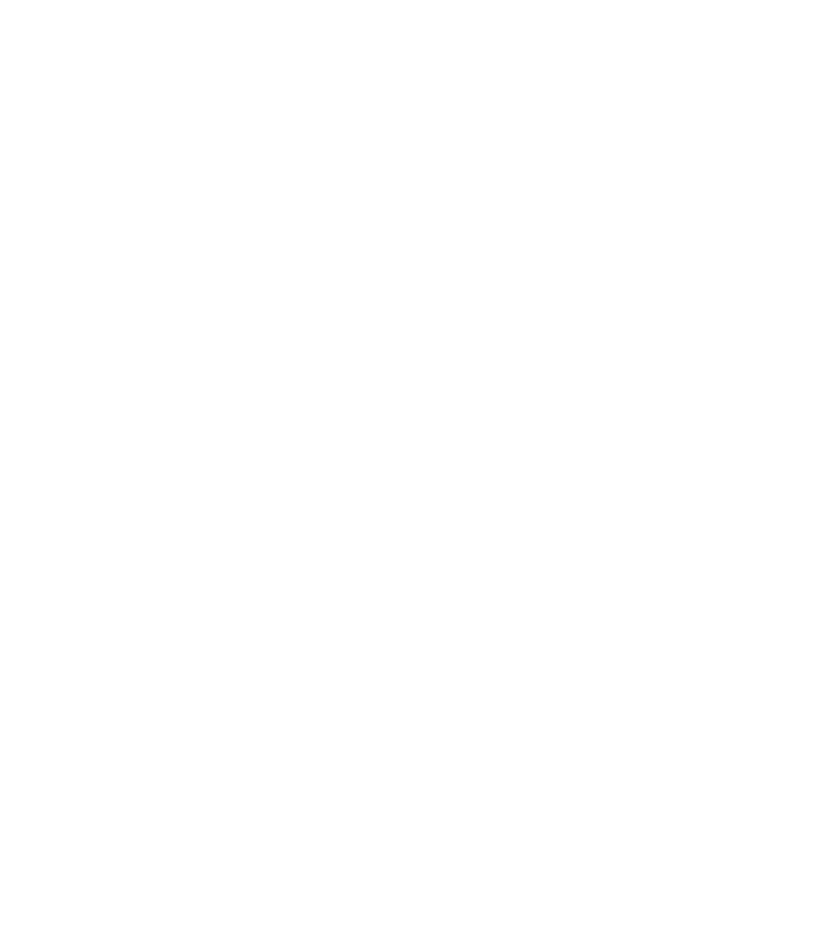
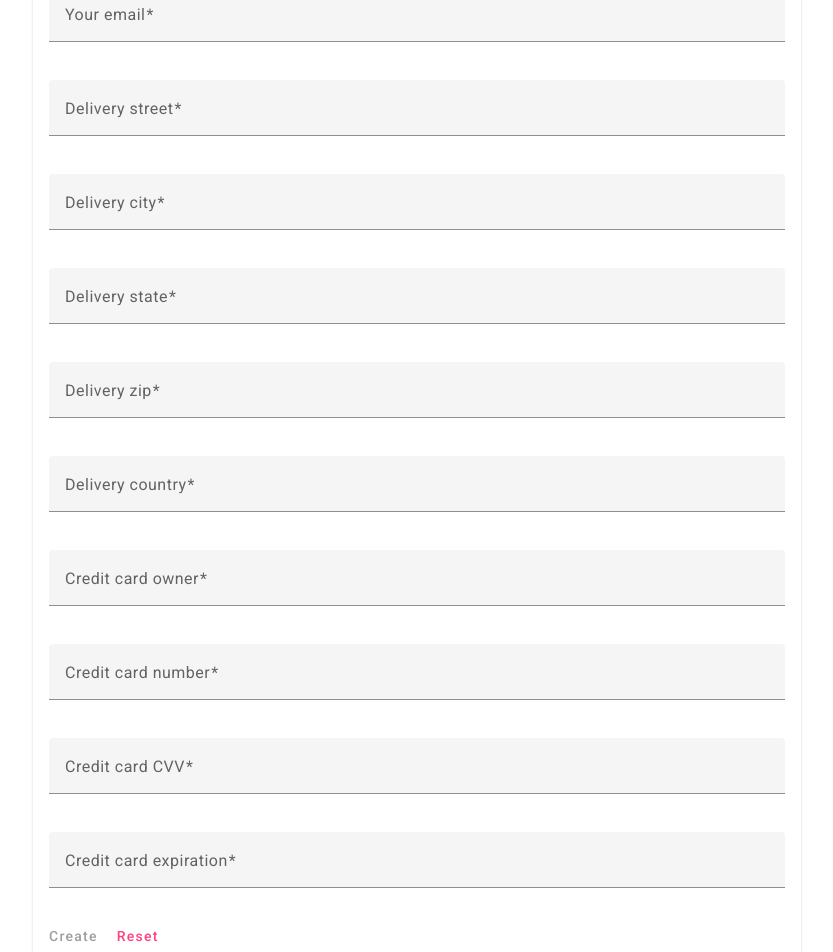
Before and after one commit to rouzzlan/taco-ui-order, an Angular app: page / in a window 1280 px wide. Shown: the part 220-1172 px from the top of the page, without its empty margins (223-1056 px from the left). Before the commit the page ends 800 px from the top, so only its background shows below. Built offline with nearby package versions, Linux system fonts and the light colour scheme.

Commit message:
formfield added

```diff
--- a/src/app/components/create-order/create-order.component.css
+++ b/src/app/components/create-order/create-order.component.css
@@ -0,0 +1,11 @@
+.mat-field-full-width {
+  width: 100%;
+}
+
+.form-card {
+  width: 60%;
+  min-width: 200px;
+  max-width: 800px;
+  margin-right: auto;
+  margin-left: auto;
+}
--- a/src/app/components/create-order/create-order.component.html
+++ b/src/app/components/create-order/create-order.component.html
@@ -1 +1,79 @@
-<p>create-order works!</p>
+<form [formGroup]="orderFormGroup" (ngSubmit)="onSubmit()">
+  <mat-card class="form-card">
+    <mat-card-title>
+      Create Order
+    </mat-card-title>
+    <mat-card-content>
+      <p>
+        <mat-form-field class="mat-field-full-width">
+          <mat-label>Order Name</mat-label>
+          <input matInput [formControl]="nameFC">
+        </mat-form-field>
+      </p>
+      <p>
+        <mat-form-field class="mat-field-full-width">
+          <mat-label>Your email</mat-label>
+          <input matInput [formControl]="emailFC">
+        </mat-form-field>
+      </p>
+      <p>
+        <mat-form-field class="mat-field-full-width">
+          <mat-label>Delivery street</mat-label>
+          <input matInput [formControl]="streetFC">
+        </mat-form-field>
+      </p>
+      <p>
+        <mat-form-field class="mat-field-full-width">
+          <mat-label>Delivery city</mat-label>
+          <input matInput [formControl]="cityFC">
+        </mat-form-field>
+      </p>
+      <p>
+        <mat-form-field class="mat-field-full-width">
+          <mat-label>Delivery state</mat-label>
+          <input matInput [formControl]="stateFC">
+        </mat-form-field>
+      </p>
+      <p>
+        <mat-form-field class="mat-field-full-width">
+          <mat-label>Delivery zip</mat-label>
+          <input matInput [formControl]="zipFC">
+        </mat-form-field>
+      </p>
+      <p>
+        <mat-form-field class="mat-field-full-width">
+          <mat-label>Delivery country</mat-label>
+          <input matInput [formControl]="countryFC">
+        </mat-form-field>
+      </p>
+      <p>
+        <mat-form-field class="mat-field-full-width">
+          <mat-label>Credit card owner</mat-label>
+          <input matInput [formControl]="ownerFC">
+        </mat-form-field>
+      </p>
+      <p>
+        <mat-form-field class="mat-field-full-width">
+          <mat-label>Credit card number</mat-label>
+          <input matInput [formControl]="numberFC">
+        </mat-form-field>
+      </p>
+      <p>
+        <mat-form-field class="mat-field-full-width">
+          <mat-label>Credit card CVV</mat-label>
+          <input matInput [formControl]="cvvFC">
+        </mat-form-field>
+      </p>
+      <p>
+        <mat-form-field class="mat-field-full-width">
+          <mat-label>Credit card expiration</mat-label>
+          <input matInput [formControl]="expirationFC">
+        </mat-form-field>
+      </p>
+    </mat-card-content>
+    <mat-card-actions>
+      <button mat-button color="primary" type="submit" [disabled]="orderFormGroup.invalid">Create</button>
+      <button mat-button color="accent" type="reset">Reset</button>
+    </mat-card-actions>
+  </mat-card>
+</form>
--- a/src/app/components/create-order/create-order.component.ts
+++ b/src/app/components/create-order/create-order.component.ts
@@ -1,4 +1,5 @@
-import { Component } from '@angular/core';
+import {Component} from '@angular/core';
+import {FormControl, FormGroup, Validators} from "@angular/forms";
 
 @Component({
   selector: 'app-create-order',
@@ -6,5 +7,36 @@ import { Component } from '@angular/core';
   styleUrls: ['./create-order.component.css']
 })
 export class CreateOrderComponent {
+  // order
+  nameFC: FormControl = new FormControl(null, Validators.required);
+  emailFC: FormControl = new FormControl(null, Validators.required);
+  // CC
+  numberFC: FormControl = new FormControl(null, Validators.required);
+  expirationFC: FormControl = new FormControl(null, Validators.required);
+  cvvFC: FormControl = new FormControl(null, Validators.required);
+  ownerFC: FormControl = new FormControl(null, Validators.required);
+  // Address
+  streetFC: FormControl = new FormControl(null, Validators.required);
+  cityFC: FormControl = new FormControl(null, Validators.required);
+  stateFC: FormControl = new FormControl(null, Validators.required);
+  zipFC: FormControl = new FormControl(null, Validators.required);
+  countryFC: FormControl = new FormControl(null, Validators.required);
 
+  orderFormGroup: FormGroup = new FormGroup(
+    {
+      name: this.nameFC,
+      email: this.emailFC,
+      number: this.numberFC,
+      expiration: this.expirationFC,
+      cvv: this.cvvFC,
+      owner: this.ownerFC,
+      street: this.streetFC,
+      city: this.cityFC,
+      state: this.stateFC,
+      zip: this.zipFC,
+      country: this.countryFC
+    }
+  )
+
+  onSubmit(){}
 }
```
Also changed, not shown: src/app/app.module.ts (+16 -6 lines).
